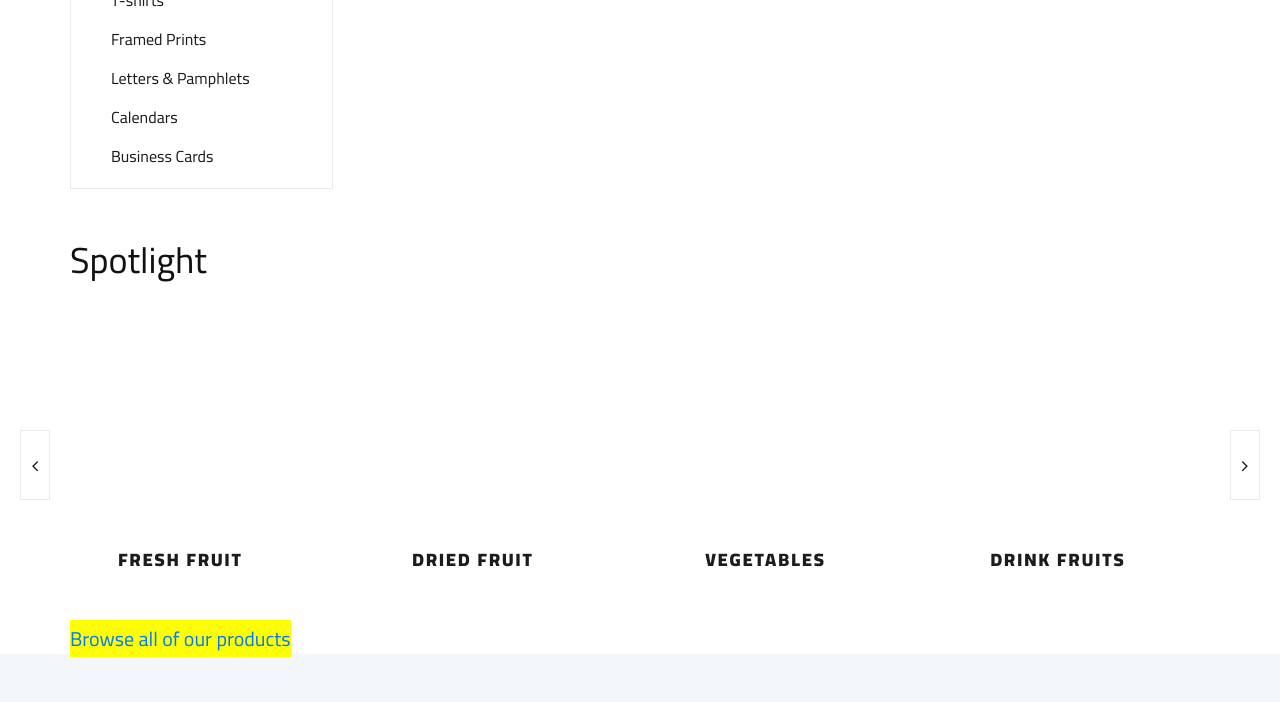
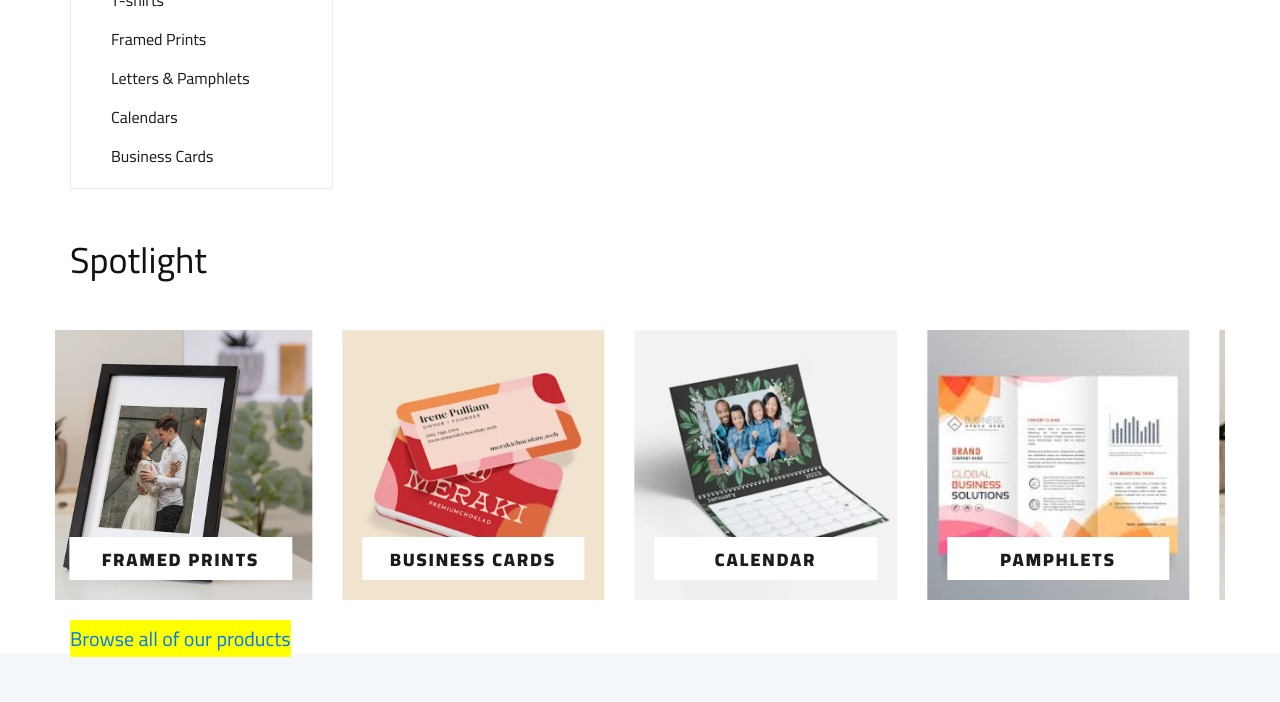
Before and after one commit to free-k1ng/One-digital-site, a plain HTML site: page index.html in a window 1280 px wide. Shown: the part 495-1197 px from the top of the page. Drawn offline with Linux system fonts and the light colour scheme.

Commit message:
Add files via upload

```diff
--- a/index.html
+++ b/index.html
@@ -223,28 +223,23 @@
             <div class="row">
                 <div class="categories__slider owl-carousel">
                     <div class="col-lg-3">
-                        <div class="categories__item set-bg" data-setbg="img/categories/cat-1.jpg">
-                            <h5><a href="#">Fresh Fruit</a></h5>
+                        <div class="categories__item set-bg" data-setbg="img/product/product-1.jpg">
+                            <h5><a href="#">Framed Prints</a></h5>
                         </div>
                     </div>
                     <div class="col-lg-3">
-                        <div class="categories__item set-bg" data-setbg="img/categories/cat-2.jpg">
-                            <h5><a href="#">Dried Fruit</a></h5>
+                        <div class="categories__item set-bg" data-setbg="img/product/product-2.jpg">
+                            <h5><a href="#">Business Cards</a></h5>
                         </div>
                     </div>
                     <div class="col-lg-3">
-                        <div class="categories__item set-bg" data-setbg="img/categories/cat-3.jpg">
-                            <h5><a href="#">Vegetables</a></h5>
+                        <div class="categories__item set-bg" data-setbg="img/product/product-4.jpg">
+                            <h5><a href="#">Calendar</a></h5>
                         </div>
                     </div>
                     <div class="col-lg-3">
-                        <div class="categories__item set-bg" data-setbg="img/categories/cat-4.jpg">
-                            <h5><a href="#">drink fruits</a></h5>
-                        </div>
-                    </div>
-                    <div class="col-lg-3">
-                        <div class="categories__item set-bg" data-setbg="img/categories/cat-5.jpg">
-                            <h5><a href="#">drink fruits</a></h5>
+                        <div class="categories__item set-bg" data-setbg="img/product/pamphlet.jpg">
+                            <h5><a href="#">Pamphlets</a></h5>
                         </div>
                     </div>
                 </div>
```
Also changed, not shown: shop-grid.html (+1 -1 lines).
